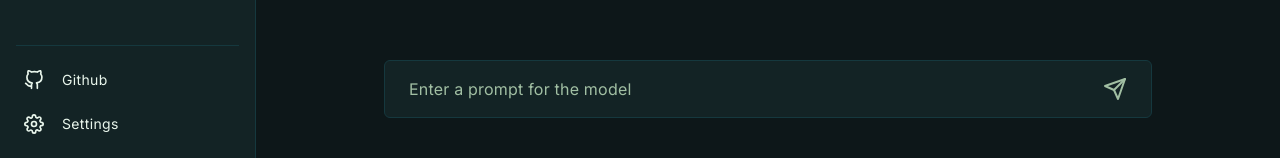
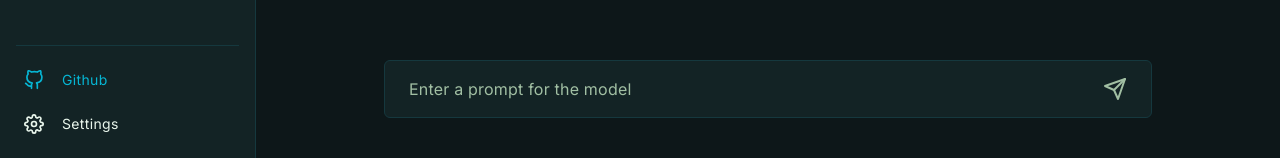
Before and after one commit to kevinMEH/local-llm, a Next.js app: page / in a window 1280 px wide. Shown: the part 642-800 px from the top of the page. Built offline with nearby package versions, Linux system fonts and the light colour scheme.

Commit message:
Link and error colors

```diff
--- a/app/global.css
+++ b/app/global.css
@@ -1,6 +1,12 @@
 @tailwind base;
 @tailwind components;
 @tailwind utilities;
+
+@layer base {
+    a {
+        @apply text-link;
+    }
+}
 
 * {
     scrollbar-color: #132325 transparent;
--- a/tailwind.config.ts
+++ b/tailwind.config.ts
@@ -21,7 +21,10 @@ const config: Config = {
             // Text
             "main": "#E9F6EC",
             "sub": "#A1BFA3",
-            "quiet": "#526659"
+            "quiet": "#526659",
+
+            "link": "#06B6D4",
+            "error": "#F43F5E"
         },
         fontFamily: {
             "inter": ["var(--font-inter)"],
```
